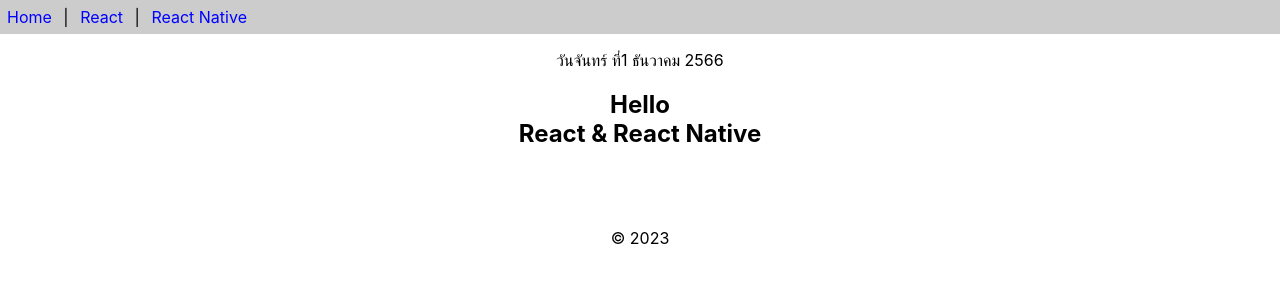
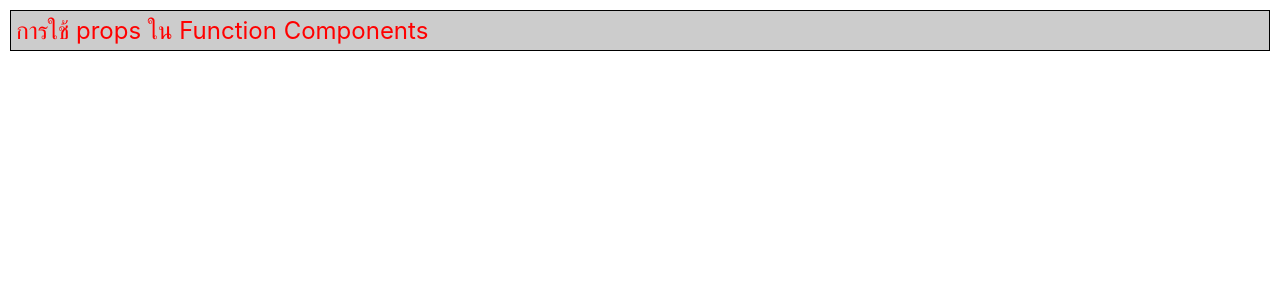
Before and after one commit to AekJ4s/app1, a React (Create React App) app: page / in a window 1280 px wide. Shown: the top 300 px of the page. Built offline with nearby package versions, Linux system fonts and the light colour scheme.

Commit message:
Use and import everything

```diff
--- a/src/App.js
+++ b/src/App.js
@@ -1,16 +1,19 @@
 import React from 'react'
 import {Header,Content,Footer} from './func-components'
 import Calendar from './class-components'
+import MsgBox from './class-props'
+import MsgBox2 from './func-props'
 // import logo from './CH.gif'
 function App(){
 
   return (
-    <>
-      <Header/>
-      <p><center><Calendar/></center></p>
-      <Content />
-      <Footer/>
-    </>
+    <MsgBox
+      text="การใช้ props ใน Function Components"
+      color="red"
+      bgColor="#ccc"
+      fontSize="18pt"
+      border="solid 1px black"
+    />
 
   )
   // Slide 43
```
